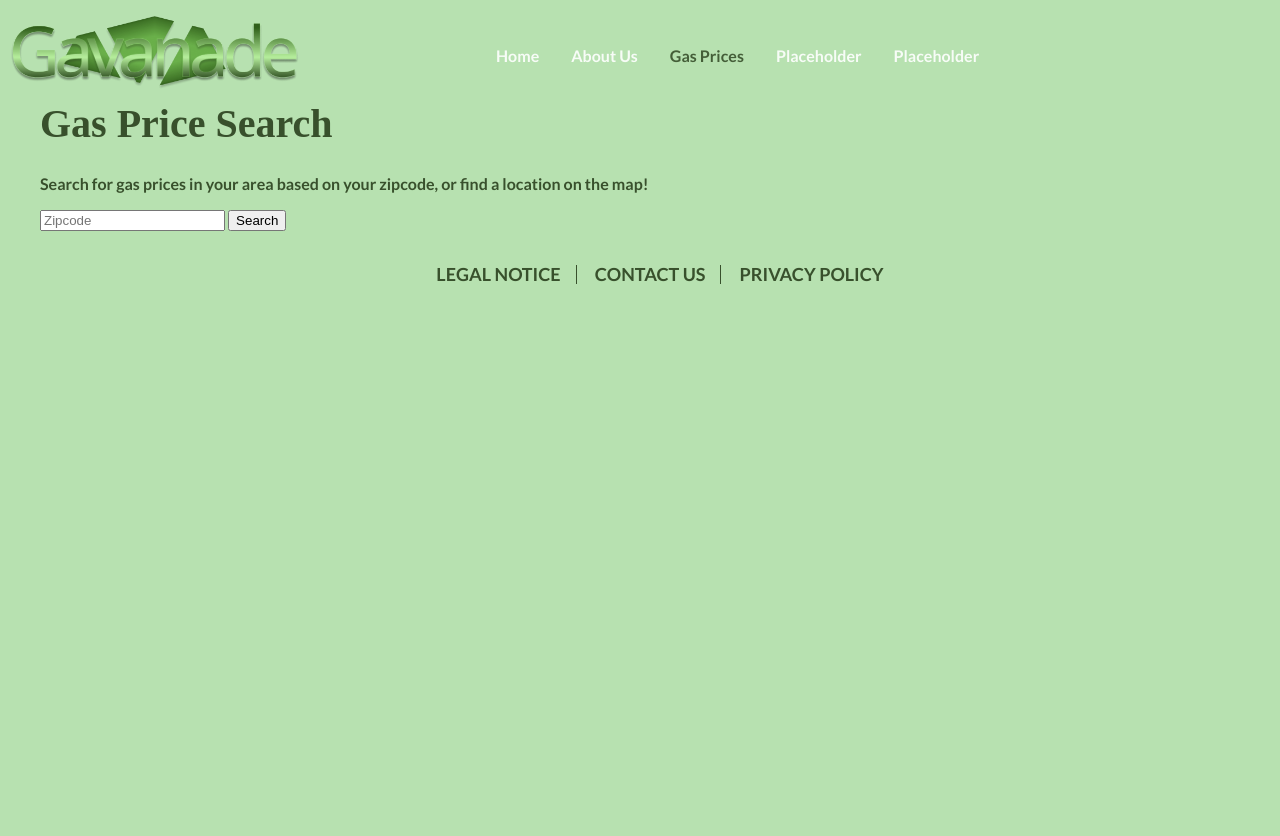
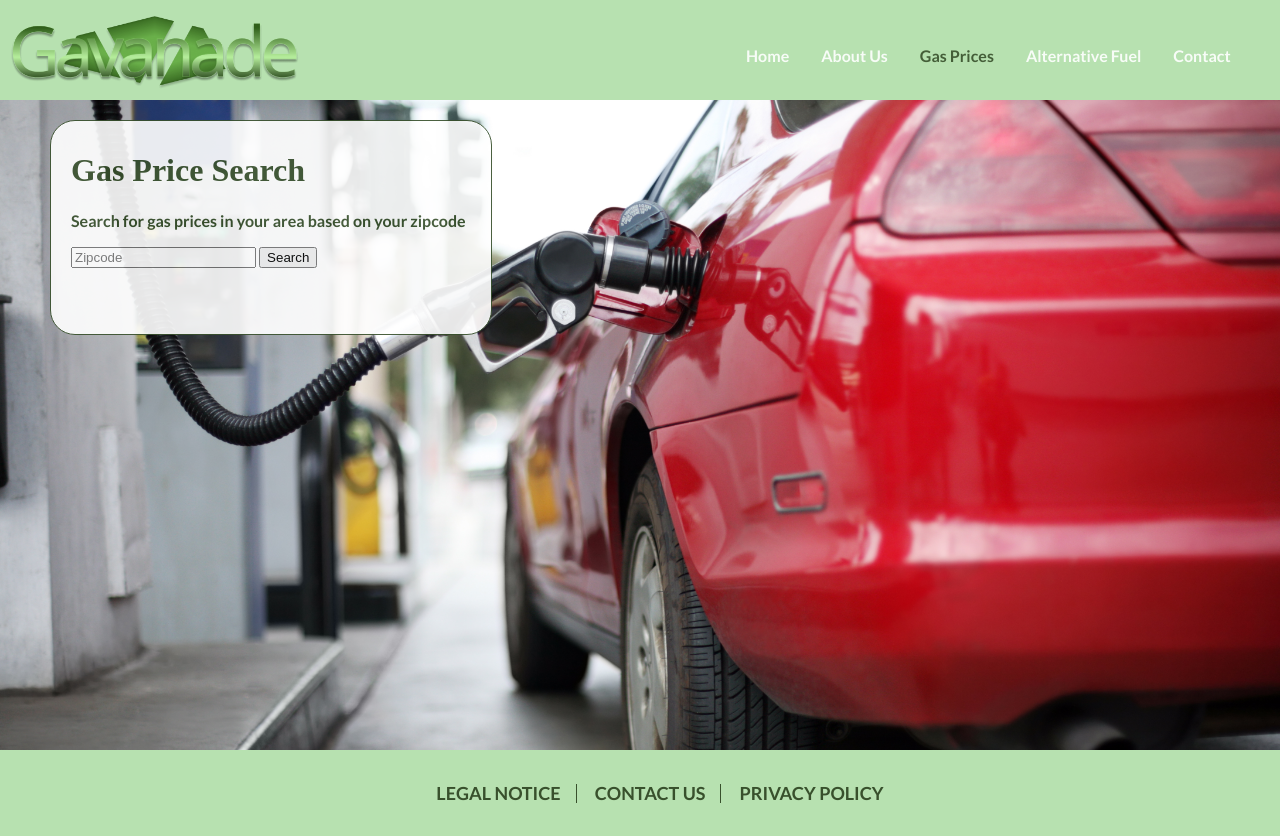
Before and after one commit to sumyisl1/Gavanade, a Flask app: page /zip in a window 1280 px wide. Before the commit the page ends 284 px from the top, so only its background shows below. Run offline with Flask 2, Linux system fonts and the light colour scheme; some web fonts are replaced.

Commit message:
Made zip page nicer looking

```diff
--- a/app_service/static/css/main.css
+++ b/app_service/static/css/main.css
@@ -23,6 +23,7 @@ header {
   margin-left: 0px;
   position: static;
   margin-bottom: 30px;
+  z-index: 9999;
   margin-top: 10px;
 }
 
@@ -39,6 +40,13 @@ header img {
   position: relative;
   float:left;
 }
+
+.headcontainer {
+  display: flex;
+  align-items: center;
+  justify-content: space-between;
+}
+
  /*
  * Navigation
  */
@@ -46,7 +54,7 @@ header img {
   /* justify-content: center; */
   /* flex-wrap: nowrap; */
   /* list-style: none; */
-  width: 800px;
+  width: 550px;
   float: right;
 }
 
@@ -96,7 +104,6 @@ header img {
   background-color: #38502C;
   min-width: 160px;
   box-shadow: 0px 8px 16px 0px rgba(0,0,0,0.2);
-  z-index: 1;
 }
 
 .dropdown-content a {
@@ -148,22 +155,23 @@ footer ul li {
   width: 100%;
 }
 
+/*
+* Center content of each page
+*/
 .centercontainer {
   width: 1200px;
   margin: 0 auto;
 }
 
-.headcontainer {
-  display: flex;
-  align-items: center;
-  justify-content: space-between;
-}
+/*
+ * Home page content
+*/
 
 .mission-block {
 
   padding: 100px 0 200px 0;
   color: #B7E1B0;
-  background-image: url('../mining-for-fuel.jpeg') !important;
+  background-image: url('../pictures/mining-for-fuel.jpeg') !important;
   background-position: center !important;
   background-repeat: no-repeat !important;
   background-size: cover !important;
@@ -201,6 +209,10 @@ footer ul li {
   transform: scale(1.2);
 }
 
+/*
+* About page contents
+*/
+
 .about {
   padding: 10px 0 30px 0;
   -webkit-border-radius: 6px;
@@ -208,9 +220,60 @@ footer ul li {
           border-radius: 6px;
 }
 
+/*
+ * flash messages
+*/
+.avg {
+  font-size: 1.25em;
+}
+.flashes {
+  list-style: none;
+  padding-inline-start: 10px;
+  /* padding-top: 10px; */
+}
+
+/*
+ * Zipcode Search Page
+ */
+
+ .gassearch {
+    background-image: url('../pictures/car-refuel.jpeg');
+    display: block;
+    background-size: cover;
+    height: 600px;
+    padding-top: 50px;
+    padding-left: 50px;
+    width: auto;
+ }
+
+ .searchcontainer {
+    display: block;
+    background-color: white;
+    opacity: 90%;
+    text-align: left;
+    position: absolute;
+    top: 120px;
+    padding: 10px 25px 50px 20px;
+    border: 1px solid #38502C;
+    border-radius: 25px;
+    z-index: 9999;
+ }
+
+ .mapresults {
+  display: none;
+  top: 120px;
+  opacity: 75%;
+  border-radius: 15px;
+  padding: 25px;
+ }
+
+/*
+* Basic header formatting
+*/
+
 h1 {
   font-family: ZenMaruGothicBold;
-  font-size: 2.5em;
+  /* font-size: 2.5em; */
 }
 
 h2 {
@@ -227,6 +290,10 @@ h3 {
   letter-spacing: -1px;
 }
 
+
+/*
+* Custom fonts
+*/
 @font-face {
   font-family: ZenMaruGothic;
   src: url(fonts/ZenMaruGothic-Regular.ttf);
--- a/app_service/static/js/map.js
+++ b/app_service/static/js/map.js
@@ -24,7 +24,7 @@ map.on('click',
         var popup = L.popup()
             .setLatLng(e.latlng)
             .setContent('<p>You are here!</p>');
-        var coord = e.latlng; // no need for toString()
+        var coord = e.latlng;
         var lat = coord.lat;
         var lng = coord.lng;
         marker = L.marker(e.latlng, { draggable: 'true' }).addTo(map)
--- a/app_service/templates/layout.html
+++ b/app_service/templates/layout.html
@@ -12,7 +12,7 @@
   <body>
     <header>
       <div class="headcontainer">
-        <img src="static/Gavanade-Logo.png" alt="Gavanade Logo" class="logo" style="width:300px"/>
+        <img src="static/pictures/Gavanade-Logo.png" alt="Gavanade Logo" class="logo" style="width:300px"/>
         <strong>
           <nav>
           <div class="menu">
@@ -27,24 +27,19 @@
                 <a href="{{ url_for('map') }}">Search by Map</a></li>
               </div>
             </div>
-            <a href="{{ url_for('placeholder') }}">Placeholder</a></li>
-            <a href="{{ url_for('placeholder') }}">Placeholder</a></li>
+            <a href="{{ url_for('placeholder') }}">Alternative Fuel</a></li>
+            <a href="{{ url_for('placeholder') }}">Contact</a></li>
           </ul>
         </nav></strong>
       </div>
     </header>
 
-
-  <ul class=flashes>
-    {% for message in get_flashed_messages() %}
-    <li>{{ message }}</li>
-    {% endfor %}
-  </ul>
-
   <div class="container">
     {% block content %}
+
     {% endblock %}
   </div>
+
 </body>
 <footer>
   <div class="row">
--- a/app_service/templates/zip.html
+++ b/app_service/templates/zip.html
@@ -1,12 +1,20 @@
 {% extends "layout.html" %}
 
 {% block content %}
-<div class="gassearch centercontainer">
-    <h1>Gas Price Search</h1>
-    <p> Search for gas prices in your area based on your zipcode, or find a location on the map!</p>
-    <form action="{{url_for('search_zipcode')}}" method="post" class="zipsearch">
-        <input type="text" id="zipcode" name="zipcode" placeholder="Zipcode">
-        <button type="submit" name="search">Search</button>
-      </form>
+<div class="gassearch">
+    <div class = "searchcontainer">
+            <h1>Gas Price Search</h1>
+            <p> Search for gas prices in your area based on your zipcode</p>
+            <form action="{{url_for('search_zipcode')}}" method="post" class="zipsearch">
+                <input type="text" id="zipcode" name="zipcode" placeholder="Zipcode">
+                <button type="submit" name="search">Search</button>
+            </form>
+
+            <ul class=flashes>
+                {% for message in get_flashed_messages() %}
+                <li>The average gas price is {{ message }}</li>
+                {% endfor %}
+              </ul>
+    </div>
   </div>
   {% endblock %}
```
Also changed, not shown: app_service/templates/map.html (+10 -1 lines), app_service/static/pictures/Gavanade-Logo.png (renamed from app_service/static/Gavanade-Logo.png), app_service/static/pictures/Gavanade-Logo.svg (renamed from app_service/static/Gavanade-Logo.svg), app_service/static/pictures/car-refuel.jpeg (added), app_service/static/pictures/test-logo.svg (renamed from app_service/static/test-logo.svg), 1 other file.
